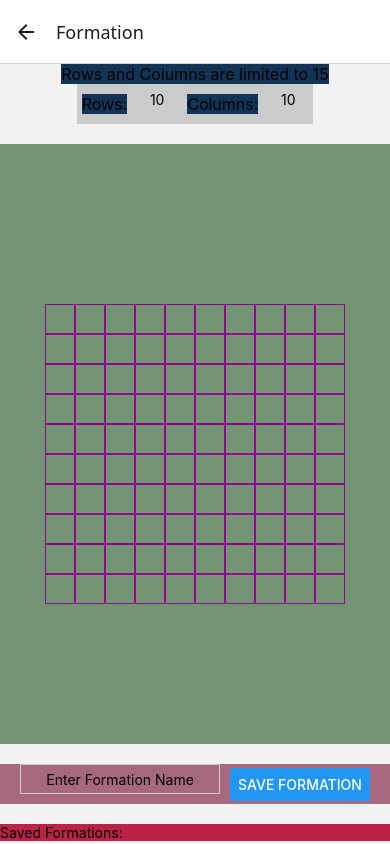
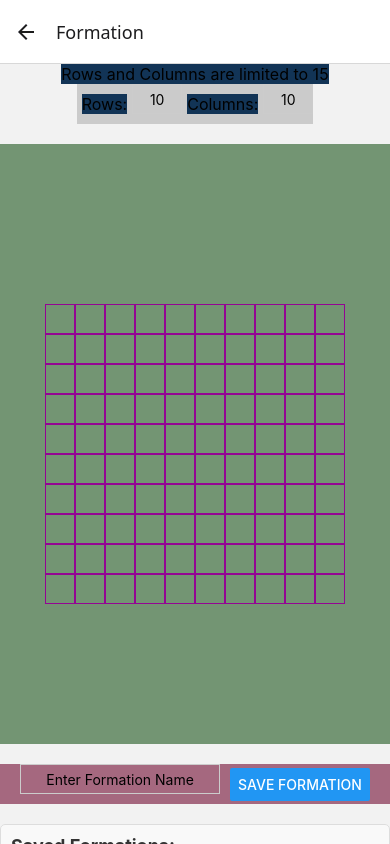
Before and after one commit to sbelambe/formations, a React Native app in the folder Formations/: screen /Formation in a window 390 px wide. Built offline with nearby package versions, Linux system fonts and the light colour scheme.

Commit message:
delete functionality

```diff
--- a/Formations/components/FormationGrid.js
+++ b/Formations/components/FormationGrid.js
@@ -16,8 +16,10 @@ export default function FormationGrid() {
   const [rows, setRows] = useState(10);
   const [cols, setCols] = useState(10);
   const [formationName, setFormationName] = useState("");
+  const [selectedFormation, setSelectedFormation] = useState(null);
 
-  const { savedFormations, saveFormation } = useSavedFormations();
+  const { savedFormations, saveFormation, deleteFormation } =
+    useSavedFormations();
 
   const handleCellClick = (rowIndex, colIndex) => {
     if (rowIndex === rows - 1 || colIndex === cols - 1) {
@@ -47,6 +49,13 @@ export default function FormationGrid() {
     }
     saveFormation(formationName, dots);
     setFormationName("");
+  };
+
+  const handleDeleteFormation = () => {
+    if (selectedFormation) {
+      deleteFormation(selectedFormation);
+      setSelectedFormation(null);
+    }
   };
 
   return (
@@ -92,7 +101,6 @@ export default function FormationGrid() {
             ))}
           </View>
 
-          {/* Offset and overlap the grid by positioning it absolutely */}
           <View style={styles.gridOverlayOffset}>
             {[...Array(rows)].map((_, rowIndex) => (
               <View key={rowIndex} style={styles.row}>
@@ -123,16 +131,37 @@ export default function FormationGrid() {
         </View>
 
         <View style={styles.savedFormationsContainer}>
-          <Text>Saved Formations:</Text>
-          {savedFormations.map(({ key, value }) => (
-            <Button
-              key={key}
-              title={key.replace("formation-", "")}
-              onPress={() => {
-                setDots(value);
-              }}
-            />
-          ))}
+          <Text style={styles.savedFormationsTitle}>Saved Formations:</Text>
+          {savedFormations.map(({ key, value }) => {
+            const formationName = key.replace("formation-", "");
+            return (
+              <View key={key} style={styles.savedFormationRow}>
+                <TouchableOpacity
+                  style={[
+                    styles.savedFormationButton,
+                    selectedFormation === formationName &&
+                      styles.selectedFormationButton,
+                  ]}
+                  onPress={() => {
+                    setDots(value);
+                    setSelectedFormation(formationName);
+                  }}
+                >
+                  <Text style={styles.savedFormationButtonText}>
+                    {formationName}
+                  </Text>
+                </TouchableOpacity>
+                {selectedFormation === formationName && (
+                  <TouchableOpacity
+                    style={styles.deleteButton}
+                    onPress={handleDeleteFormation}
+                  >
+                    <Text style={styles.deleteButtonText}>Delete</Text>
+                  </TouchableOpacity>
+                )}
+              </View>
+            );
+          })}
         </View>
       </View>
     </ScrollView>
@@ -232,7 +261,52 @@ const styles = StyleSheet.create({
   },
   savedFormationsContainer: {
     marginTop: 20,
-    justifyContent: "center",
-    backgroundColor: "#bb2345",
+    padding: 10,
+    borderWidth: 1,
+    borderColor: "#ddd",
+    borderRadius: 5,
+    backgroundColor: "#f9f9f9",
+  },
+  savedFormationsTitle: {
+    fontSize: 18,
+    fontWeight: "bold",
+    marginBottom: 10,
+    color: "#333",
+  },
+  savedFormationRow: {
+    flexDirection: "row",
+    alignItems: "center",
+    justifyContent: "space-between",
+    marginBottom: 10,
+  },
+  savedFormationButton: {
+    backgroundColor: "#6200ea",
+    paddingVertical: 8,
+    paddingHorizontal: 15,
+    borderRadius: 5,
+    shadowColor: "#000",
+    shadowOffset: { width: 0, height: 2 },
+    shadowOpacity: 0.1,
+    shadowRadius: 3,
+    elevation: 2,
+  },
+  selectedFormationButton: {
+    backgroundColor: "#3700b3",
+  },
+  savedFormationButtonText: {
+    color: "#fff",
+    fontSize: 16,
+    fontWeight: "600",
+  },
+  deleteButton: {
+    backgroundColor: "#ff1744",
+    paddingVertical: 8,
+    paddingHorizontal: 15,
+    borderRadius: 5,
+  },
+  deleteButtonText: {
+    color: "#fff",
+    fontSize: 16,
+    fontWeight: "600",
   },
 });
--- a/Formations/hooks/useSavedFormations.js
+++ b/Formations/hooks/useSavedFormations.js
@@ -1,5 +1,5 @@
-import { useState, useEffect } from 'react';
-import AsyncStorage from '@react-native-async-storage/async-storage';
+import { useState, useEffect } from "react";
+import AsyncStorage from "@react-native-async-storage/async-storage";
 
 const useSavedFormations = () => {
   const [savedFormations, setSavedFormations] = useState([]);
@@ -8,19 +8,38 @@ const useSavedFormations = () => {
     try {
       const keys = await AsyncStorage.getAllKeys();
       const formations = await AsyncStorage.multiGet(keys);
-      setSavedFormations(formations.map(([key, value]) => ({ key, value: JSON.parse(value) })));
+      setSavedFormations(
+        formations
+          .filter(([key]) => key.startsWith("formation-"))
+          .map(([key, value]) => ({ key, value: JSON.parse(value) }))
+      );
     } catch (error) {
-      console.error('Failed to load saved formations:', error);
+      console.error("Failed to load saved formations:", error);
     }
   };
 
   const saveFormation = async (name, formation) => {
+    const key = `formation-${name}`;
+    if (savedFormations.some((formation) => formation.key === key)) {
+      alert("A formation with this name already exists. Please use a different name.");
+      return;
+    }
+
     try {
-      const key = `formation-${name}`;
       await AsyncStorage.setItem(key, JSON.stringify(formation));
       loadSavedFormations(); // Reload formations after saving
     } catch (error) {
-      console.error('Failed to save formation:', error);
+      console.error("Failed to save formation:", error);
+    }
+  };
+
+  const deleteFormation = async (name) => {
+    const key = `formation-${name}`;
+    try {
+      await AsyncStorage.removeItem(key);
+      loadSavedFormations(); // Reload formations after deleting
+    } catch (error) {
+      console.error("Failed to delete formation:", error);
     }
   };
 
@@ -28,7 +47,7 @@ const useSavedFormations = () => {
     loadSavedFormations();
   }, []);
 
-  return { savedFormations, saveFormation };
+  return { savedFormations, saveFormation, deleteFormation };
 };
 
 export default useSavedFormations;
```
